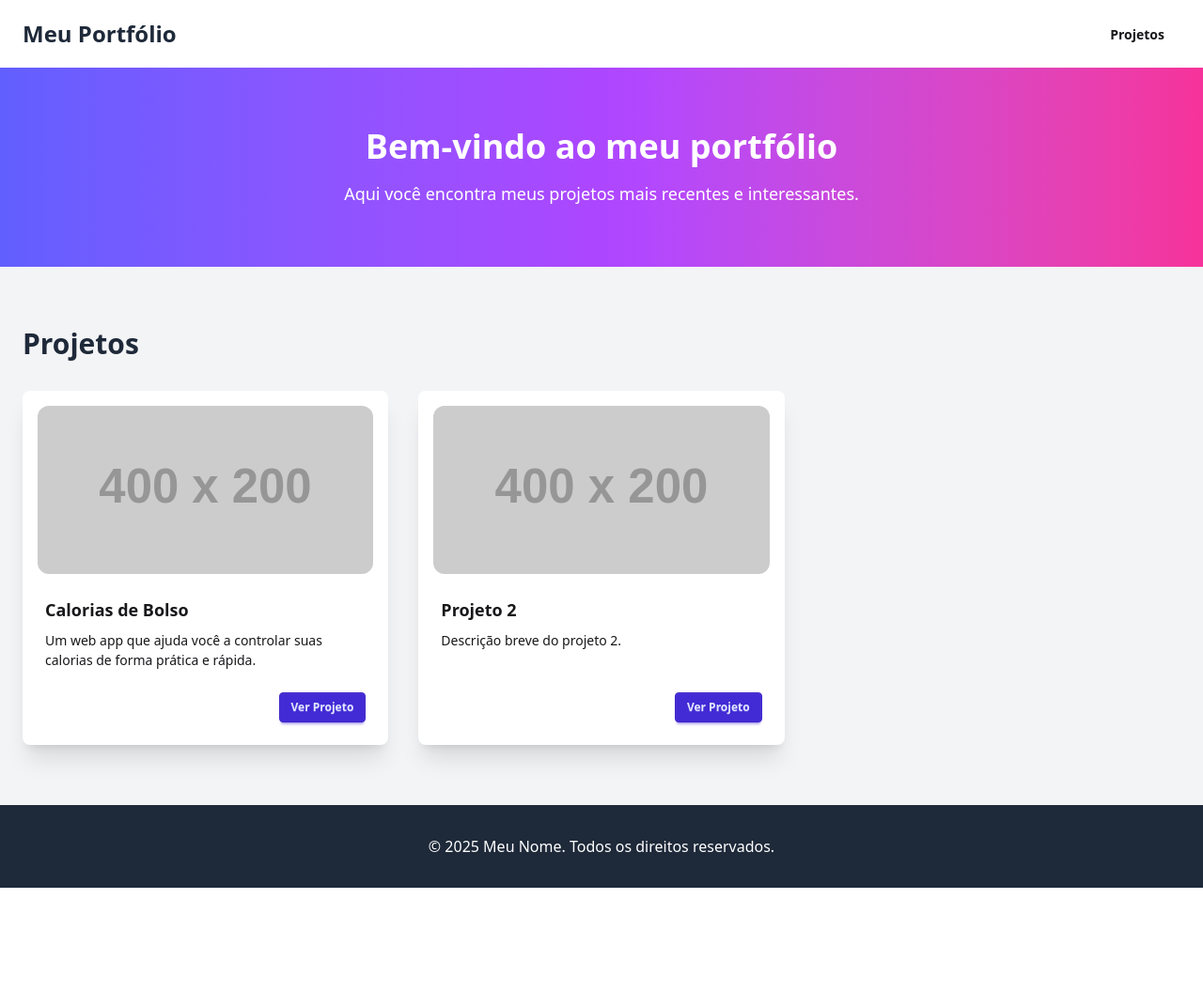
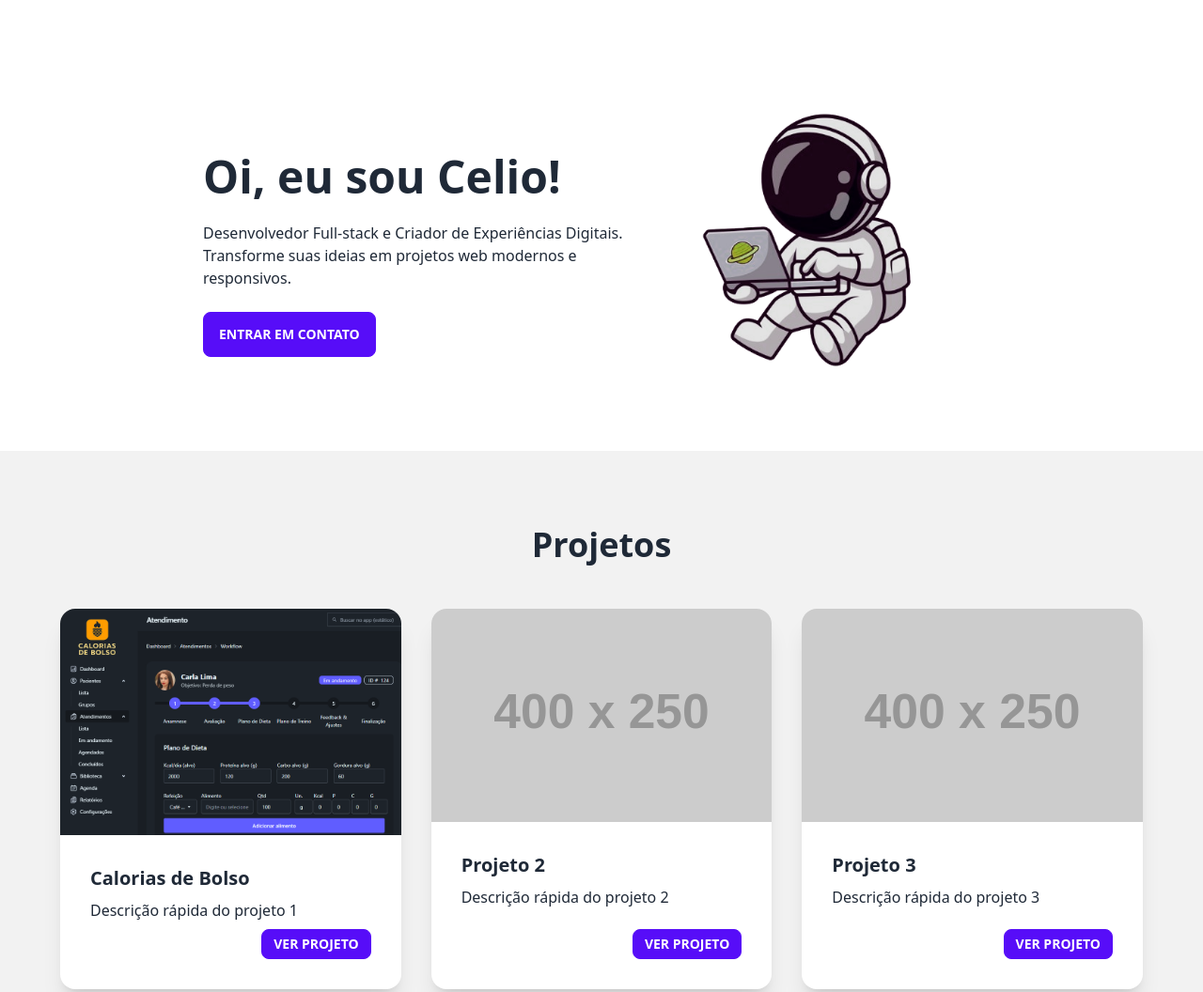
Before and after one commit to celiopy/celiopy.github.io, a plain HTML site: page index.html in a window 1280 px wide. Shown: the top 1056 px of the page at 94% size. Before the commit the page ends 945 px from the top, so only its background shows below. Drawn offline with nearby package versions, Linux system fonts and the light colour scheme; placeholder pictures from the web are drawn by us.

Commit message:
new file:   a.png 	modified:   index.html 	new file:   projeto1.png

```diff
--- a/index.html
+++ b/index.html
@@ -3,69 +3,119 @@
 <head>
   <meta charset="UTF-8">
   <meta name="viewport" content="width=device-width, initial-scale=1.0">
-  <title>Portfolio de Projetos</title>
-  <link href="https://cdn.jsdelivr.net/npm/daisyui@5" rel="stylesheet" type="text/css" />
-  <script src="https://cdn.jsdelivr.net/npm/@tailwindcss/browser@4"></script>
+  <title>Portfolio</title>
+  <script src="https://cdn.tailwindcss.com"></script>
+  <link href="https://cdn.jsdelivr.net/npm/daisyui@2.52.0/dist/full.css" rel="stylesheet" />
+
+  <style>
+    html { scroll-behavior: smooth; }
+  </style>
 </head>
-<body class="bg-gray-100 font-sans">
+<body class="bg-base-100 text-base-content">
 
-  <!-- Header -->
-  <header class="bg-white shadow-md">
-    <div class="container mx-auto px-6 py-4 flex justify-between items-center">
-      <h1 class="text-2xl font-bold text-gray-800">Meu Portfólio</h1>
-      <nav>
-        <a href="#projetos" class="btn btn-ghost">Projetos</a>
-      </nav>
+  <!-- Navbar -->
+  <div class="navbar text-primary-content px-8">
+    <a class="btn btn-ghost normal-case text-xl">Meu Portfolio</a>
+    <div class="flex-1"></div>
+    <div class="hidden md:flex gap-4">
+      <a href="#projetos" class="btn btn-ghost">Projetos</a>
+      <a href="#contato" class="btn btn-ghost">Contato</a>
     </div>
-  </header>
+  </div>
 
-  <!-- Hero -->
-  <section class="text-center py-16 bg-gradient-to-r from-indigo-500 via-purple-500 to-pink-500 text-white">
-    <h2 class="text-4xl font-bold mb-4">Bem-vindo ao meu portfólio</h2>
-    <p class="text-lg max-w-xl mx-auto">Aqui você encontra meus projetos mais recentes e interessantes.</p>
+  <!-- Hero Section -->
+  <section class="hero">
+    <div class="hero-content flex-col lg:flex-row-reverse">
+      <img src="a.png" class="max-w-sm" alt="Foto do desenvolvedor"/>
+      <div>
+        <h1 class="text-5xl font-bold">Oi, eu sou Celio!</h1>
+        <p class="py-6 max-w-md">Desenvolvedor Full-stack e Criador de Experiências Digitais. Transforme suas ideias em projetos web modernos e responsivos.</p>
+        <a href="#contato" class="btn btn-primary">Entrar em contato</a>
+      </div>
+    </div>
   </section>
 
   <!-- Projetos -->
-  <section id="projetos" class="container mx-auto px-6 py-16">
-    <h3 class="text-3xl font-bold mb-8 text-gray-800">Projetos</h3>
+<section id="projetos" class="py-20 px-8 bg-base-200">
+  <div class="max-w-6xl mx-auto text-center mb-12">
+    <h2 class="text-4xl font-bold">Projetos</h2>
+  </div>
 
-    <div class="grid grid-cols-1 md:grid-cols-2 lg:grid-cols-3 gap-8">
-      <!-- Card do Projeto Calorias de Bolso -->
-      <div class="card bg-white shadow-xl hover:shadow-2xl transition duration-300">
-        <figure class="px-4 pt-4">
-          <img src="https://via.placeholder.com/400x200.png?text=Calorias+de+Bolso" alt="Calorias de Bolso" class="rounded-xl" />
-        </figure>
-        <div class="card-body">
-          <h4 class="card-title font-bold text-lg">Calorias de Bolso</h4>
-          <p>Um web app que ajuda você a controlar suas calorias de forma prática e rápida.</p>
-          <div class="card-actions justify-end mt-4">
-            <a href="/projetos/calorias" class="btn btn-primary btn-sm">Ver Projeto</a>
-          </div>
+  <!-- Container onde os cards serão inseridos -->
+  <div id="projetos-container" class="grid grid-cols-1 md:grid-cols-2 lg:grid-cols-3 gap-8 max-w-6xl mx-auto"></div>
+
+  <!-- Template dos cards -->
+  <template id="card-template">
+    <div class="card bg-base-100 shadow-xl">
+      <figure><img src="" alt="Projeto"/></figure>
+      <div class="card-body">
+        <h3 class="card-title"></h3>
+        <p></p>
+        <div class="card-actions justify-end">
+          <a href="#" class="btn btn-primary btn-sm">Ver Projeto</a>
         </div>
       </div>
+    </div>
+  </template>
+</section>
 
-      <!-- Exemplo de outro projeto -->
-      <div class="card bg-white shadow-xl hover:shadow-2xl transition duration-300">
-        <figure class="px-4 pt-4">
-          <img src="https://via.placeholder.com/400x200.png?text=Projeto+2" alt="Projeto 2" class="rounded-xl" />
-        </figure>
-        <div class="card-body">
-          <h4 class="card-title font-bold text-lg">Projeto 2</h4>
-          <p>Descrição breve do projeto 2.</p>
-          <div class="card-actions justify-end mt-4">
-            <a href="/projetos/projeto2" class="btn btn-primary btn-sm">Ver Projeto</a>
-          </div>
-        </div>
-      </div>
-
-      <!-- Adicione mais cards aqui -->
+  <!-- Contato -->
+  <section id="contato" class="py-20 px-8 bg-base-100">
+    <div class="max-w-3xl mx-auto text-center flex gap-4">
+    <div class="flex-1">
+        <h2 class="text-4xl font-bold mb-6">Contato</h2>
+        <p class="mb-8">Entre em contato comigo para projetos, parcerias ou ideias.</p>
+    </div>
+      <form class="flex flex-col gap-4 grow">
+        <input type="text" placeholder="Seu nome" class="input input-bordered w-full" />
+        <input type="email" placeholder="Seu email" class="input input-bordered w-full" />
+        <textarea placeholder="Mensagem" class="textarea textarea-bordered w-full"></textarea>
+        <button class="btn btn-primary mt-2">Enviar</button>
+      </form>
     </div>
   </section>
 
   <!-- Footer -->
-  <footer class="bg-gray-800 text-white py-8 text-center">
-    <p>&copy; 2025 Meu Nome. Todos os direitos reservados.</p>
+  <footer class="footer footer-center bg-base-200 p-4">
+    <div>
+      <p>© 2025 Seu Nome. Todos os direitos reservados.</p>
+    </div>
   </footer>
 
+<script>
+  const projetos = [
+    {
+      titulo: "Calorias de Bolso",
+      descricao: "Descrição rápida do projeto 1",
+      imagem: "/projeto1.png",
+      link: "/projetos/calorias"
+    },
+    {
+      titulo: "Projeto 2",
+      descricao: "Descrição rápida do projeto 2",
+      imagem: "https://placehold.co/400x250",
+      link: "#"
+    },
+    {
+      titulo: "Projeto 3",
+      descricao: "Descrição rápida do projeto 3",
+      imagem: "https://placehold.co/400x250",
+      link: "#"
+    }
+  ];
+
+  const container = document.getElementById('projetos-container');
+  const template = document.getElementById('card-template');
+
+  projetos.forEach(projeto => {
+    const clone = template.content.cloneNode(true);
+    clone.querySelector('img').src = projeto.imagem;
+    clone.querySelector('img').alt = projeto.titulo;
+    clone.querySelector('.card-title').textContent = projeto.titulo;
+    clone.querySelector('p').textContent = projeto.descricao;
+    clone.querySelector('a').href = projeto.link;
+    container.appendChild(clone);
+  });
+</script>
 </body>
 </html>
```
Also changed, not shown: a.png (added), projeto1.png (added).
